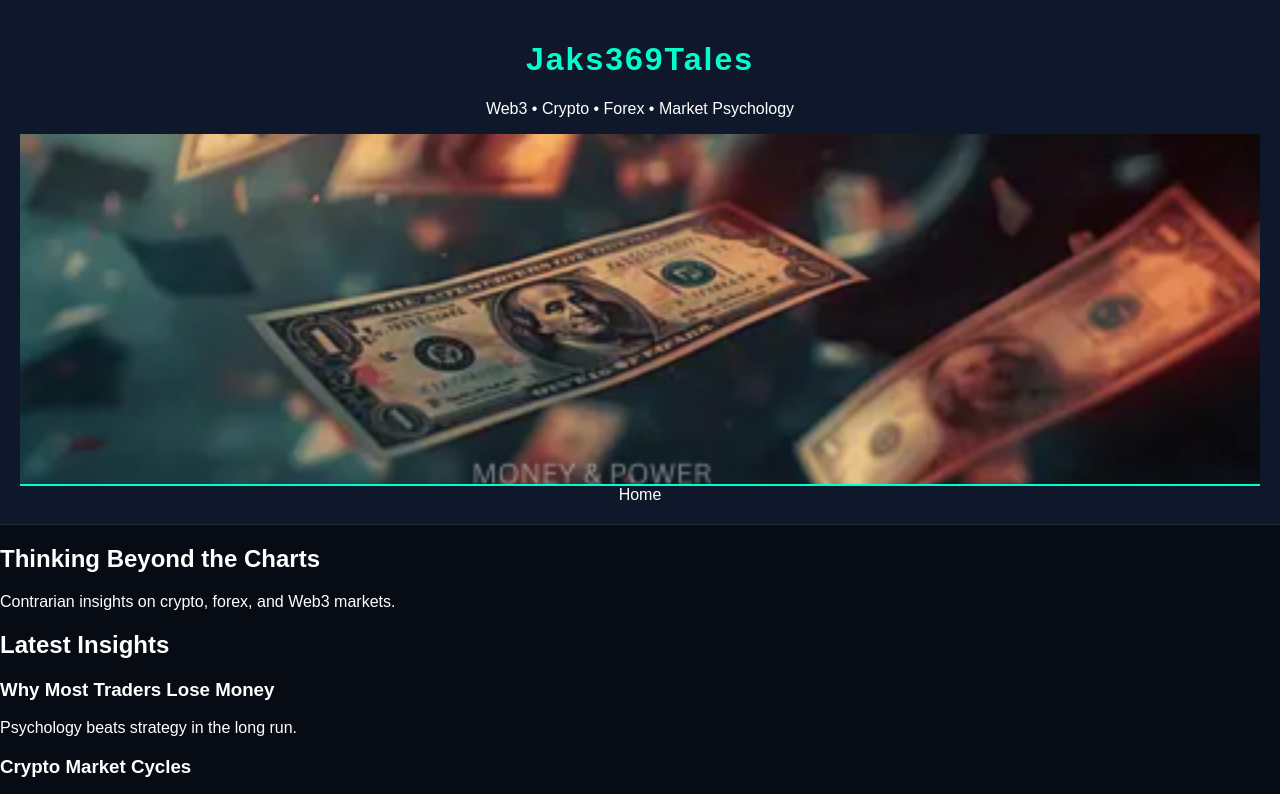
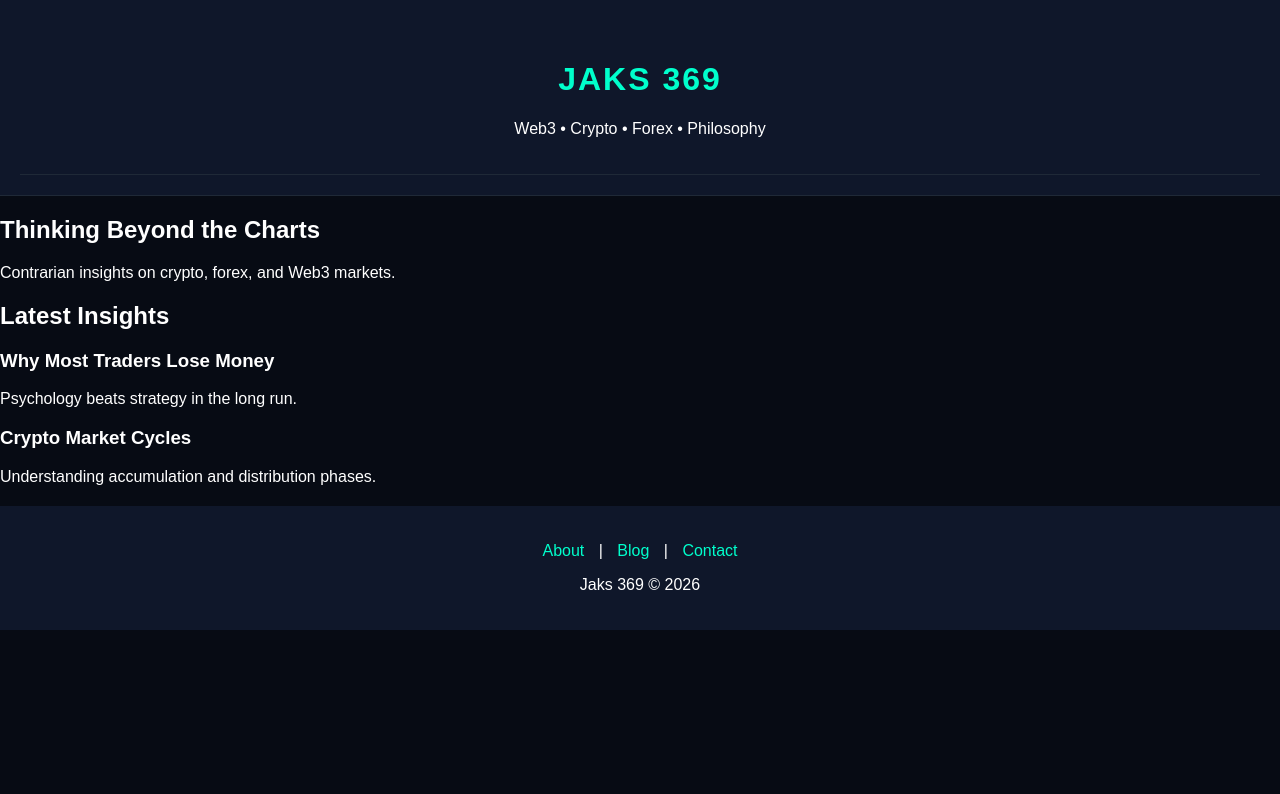
Before and after one commit to jaks369/Jaks369-Tales-Blog, a plain HTML site: page docs/index.html in a window 1280 px wide. Shown: the top 794 px of the page. Drawn offline with Linux system fonts and the light colour scheme.

Commit message:
Update index.html

```diff
--- a/docs/index.html
+++ b/docs/index.html
@@ -9,12 +9,18 @@
 <body>
 
 <header>
-  <h1>Jaks369Tales</h1>
-  <p>Web3 • Crypto • Forex • Market Psychology</p>
-<div class="hero-image"></div>
-  <nav>
-    <a href="index.html">Home</a>
-  </nav>
+<header class="hero-header">
+
+  <div class="overlay">
+
+    <h1>JAKS 369</h1>
+    <p>Web3 • Crypto • Forex • Philosophy</p>
+
+
+
+  </div>
+
+</header>
 </header>
 
 <section class="hero">
```
